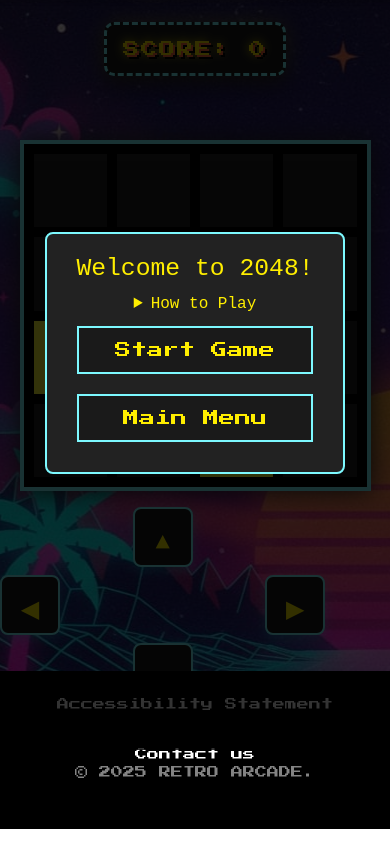
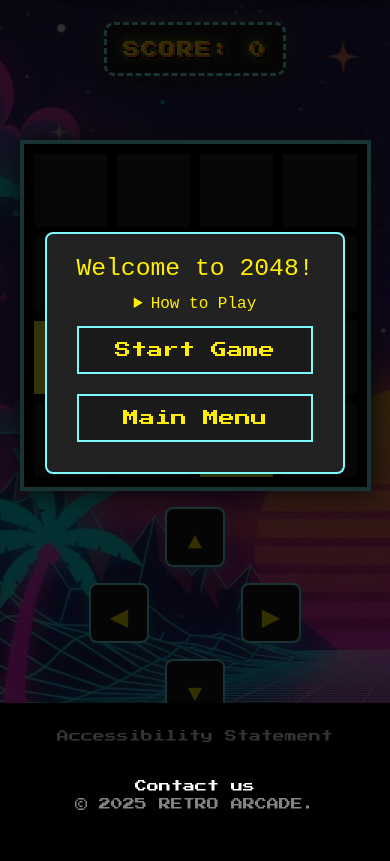
Before and after one commit to Zxi01/Hackathon, a plain HTML site: page two-zero-four-eight.html in a window 390 px wide. Shown: the part 94-955 px from the top of the page. Before the commit the page ends 923 px from the top, so only its background shows below. Drawn offline with nearby package versions, Linux system fonts and the light colour scheme.

Commit message:
Fixed dpad layout for 2048

```diff
--- a/assets/css/pacman.css
+++ b/assets/css/pacman.css
@@ -132,48 +132,3 @@
 .hidden {
     display: none;
 }
-
-/* D-pad layout and visibility */
-.dpad-container {
-    display: none; /* Hidden by default on desktop */
-}
-
-/* Show D-pad only on tablet/mobile */
-@media screen and (max-width: 1024px) {
-    .dpad-container {
-        display: grid;
-        grid-template-areas:
-            ". up ."
-            "left . right"
-            ". down .";
-        gap: 0.5rem;
-        margin: -2rem 0;
-    }
-
-    .dpad-container button {
-        width: 60px;
-        height: 60px;
-        font-size: 1.5rem;
-        background-color: #1a1a1a;
-        color: #ffee00;
-        border: 2px solid #7df9ff;
-        border-radius: 8px;
-        font-family: "Press Start 2P", monospace;
-        box-shadow: 0px 4px 12px rgba(0, 255, 255, 0.3);
-        touch-action: manipulation;
-        cursor: pointer;
-    }
-
-    #dpad-up {
-        grid-area: up;
-    }
-    #dpad-down {
-        grid-area: down;
-    }
-    #dpad-left {
-        grid-area: left;
-    }
-    #dpad-right {
-        grid-area: right;
-    }
-}
--- a/assets/css/two-zero-four-eight.css
+++ b/assets/css/two-zero-four-eight.css
@@ -135,50 +135,6 @@
     display: none;
 }
 
-/* D-pad layout and visibility */
-.dpad-container {
-    display: none; /* Hidden by default on desktop */
-}
-
-/* Show D-pad only on tablet/mobile */
-@media screen and (max-width: 1024px) {
-    .dpad-container {
-        display: grid;
-        grid-template-areas:
-            ". up ."
-            "left . right"
-            ". down .";
-        gap: 0.5rem;
-        margin: -2rem 0;
-    }
-
-    .dpad-container button {
-        width: 60px;
-        height: 60px;
-        font-size: 1.5rem;
-        background-color: #1a1a1a;
-        color: #ffee00;
-        border: 2px solid #7df9ff;
-        font-family: "Press Start 2P", monospace;
-        box-shadow: 0px 4px 12px rgba(0, 255, 255, 0.3);
-        touch-action: manipulation;
-        cursor: pointer;
-    }
-
-    #dpad-up {
-        grid-area: up;
-    }
-    #dpad-down {
-        grid-area: down;
-    }
-    #dpad-left {
-        grid-area: left;
-    }
-    #dpad-right {
-        grid-area: right;
-    }
-}
-
 /* example tile colors; add more as you like */
 .cell.tile-2 {
     background: #ffff33;
--- a/two-zero-four-eight.html
+++ b/two-zero-four-eight.html
@@ -54,12 +54,12 @@
                 </div>
             </div>
             <!-- D-pad controls for mobile/tablet -->
-        </div>
-        <div class="dpad-container">
-            <button id="dpad-up" aria-label="Move Up">▲</button>
-            <button id="dpad-left" aria-label="Move Left">◀</button>
-            <button id="dpad-right" aria-label="Move Right">▶</button>
-            <button id="dpad-down" aria-label="Move Down">▼</button>
+            <div class="dpad-container">
+                <button id="dpad-up" aria-label="Move Up">▲</button>
+                <button id="dpad-left" aria-label="Move Left">◀</button>
+                <button id="dpad-right" aria-label="Move Right">▶</button>
+                <button id="dpad-down" aria-label="Move Down">▼</button>
+            </div>
         </div>
 
 
```
